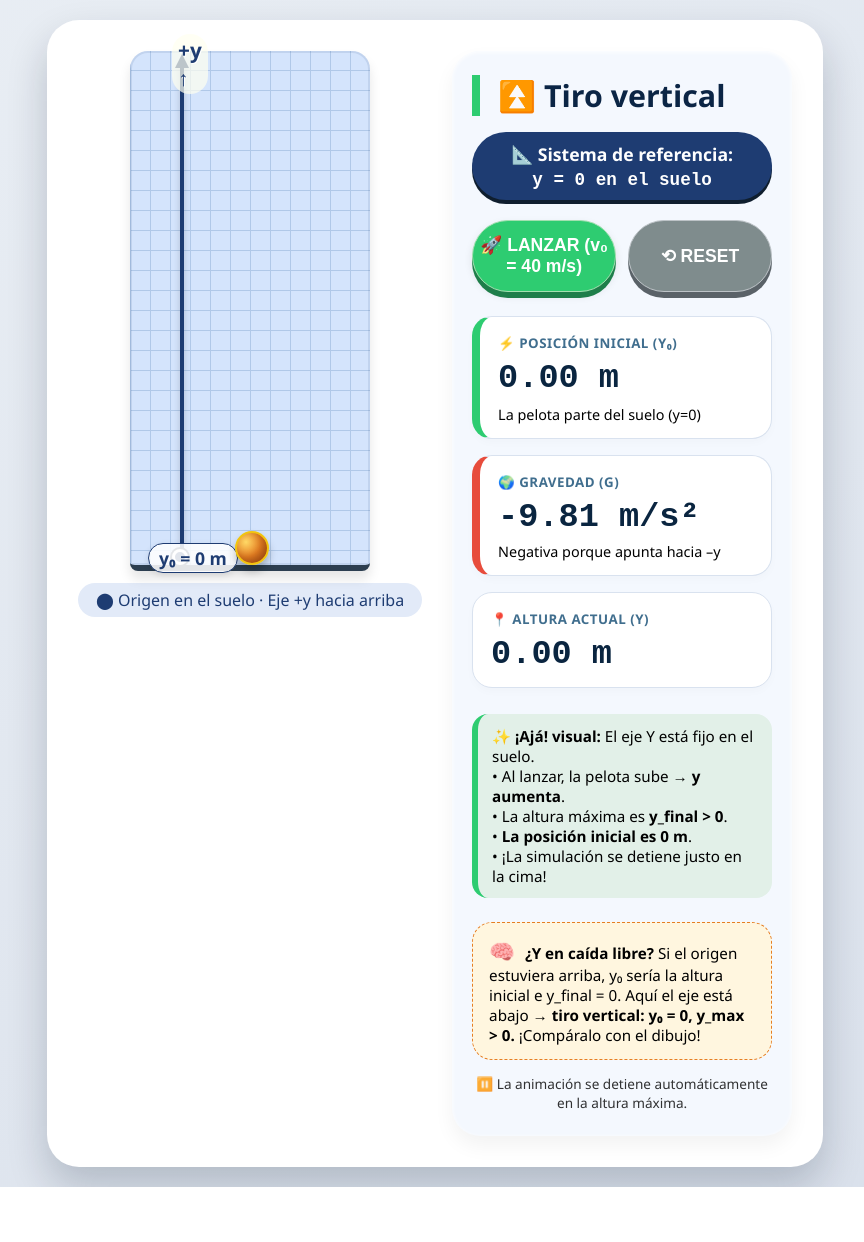
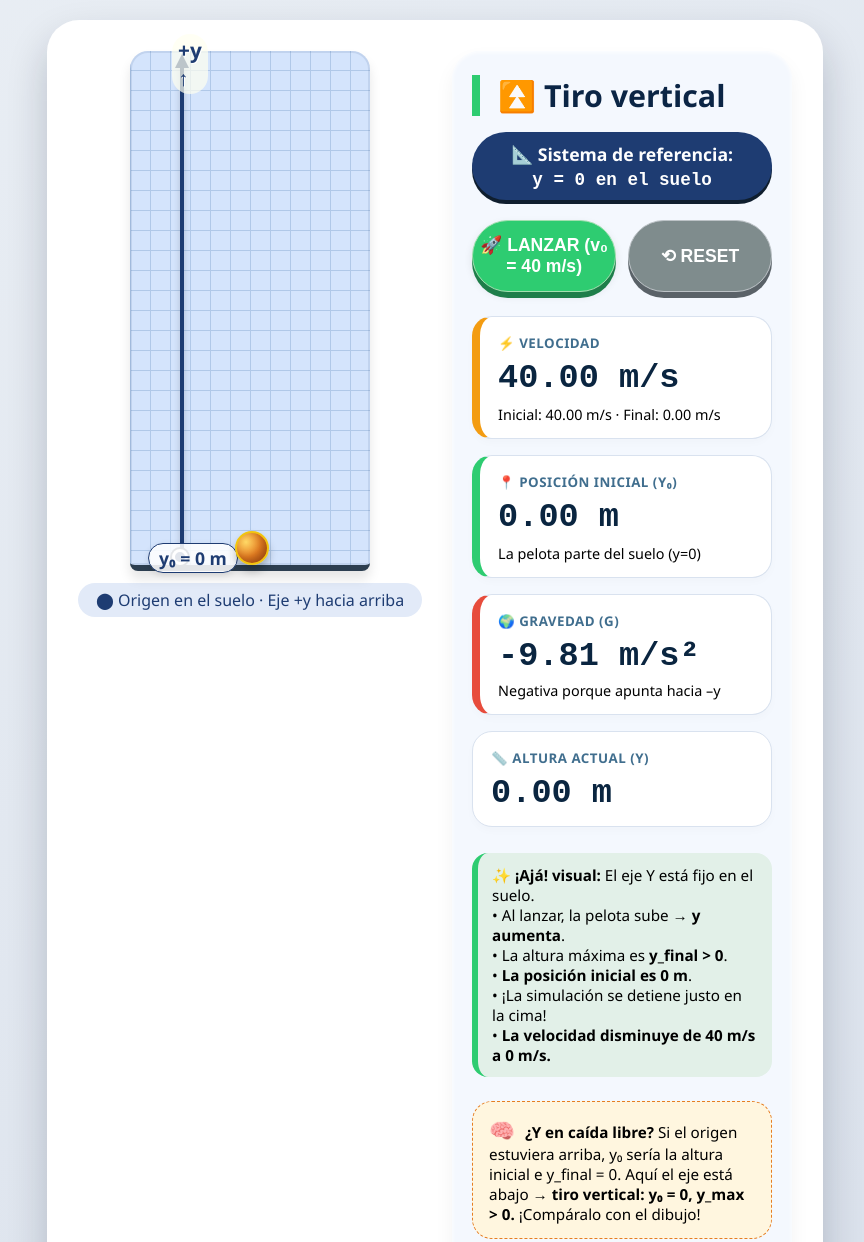
Before and after one commit to codecuellar/codecuellar, a plain HTML site: page tiro-vertical/index.html in a window 1280 px wide. Shown: the top 1242 px of the page, without its empty margins (205-1069 px from the left). Before the commit the page ends 1187 px from the top, so only its background shows below. Drawn offline with Linux system fonts and the light colour scheme.

Commit message:
Update index.html

```diff
--- a/tiro-vertical/index.html
+++ b/tiro-vertical/index.html
@@ -185,11 +185,11 @@
             box-shadow: 0 4px 0 #0f1e2e;
         }
 
-        /* BOTONES AHORA ARRIBA, JUSTO DESPUÉS DEL BADGE */
+        /* BOTONES ARRIBA */
         .btn-group {
             display: flex;
             gap: 12px;
-            margin-bottom: 24px;  /* separa de las tarjetas */
+            margin-bottom: 24px;
         }
         button {
             flex: 1;
@@ -289,14 +289,24 @@
             📐 Sistema de referencia: <br> <span style="font-family: monospace;">y = 0 en el suelo</span>
         </div>
 
-        <!-- BOTONES AQUÍ, ARRIBA Y CÓMODOS -->
+        <!-- BOTONES AQUÍ -->
         <div class="btn-group">
             <button id="lanzarBtn">🚀 LANZAR (v₀ = 40 m/s)</button>
             <button class="reset-btn" id="resetBtn">⟲ RESET</button>
         </div>
 
+        <!-- TARJETA DE VELOCIDAD (INICIAL / ACTUAL) -->
+        <div class="card" style="border-left: 8px solid #f39c12;">
+            <small>⚡ Velocidad</small>
+            <span class="value" id="velDisplay">40.00 m/s</span>
+            <div style="font-size: 0.9rem; margin-top: 8px;">
+                <span id="velInicialLabel">Inicial: 40.00 m/s</span> ·
+                <span id="velFinalLabel">Final: 0.00 m/s</span>
+            </div>
+        </div>
+
         <div class="card" style="border-left: 8px solid #2ecc71;">
-            <small>⚡ Posición inicial (y₀)</small>
+            <small>📍 Posición inicial (y₀)</small>
             <span class="value">0.00 m</span>
             <div style="font-size: 0.9rem; margin-top: 8px;">La pelota parte del suelo (y=0)</div>
         </div>
@@ -308,7 +318,7 @@
         </div>
 
         <div class="card">
-            <small>📍 Altura actual (y)</small>
+            <small>📏 Altura actual (y)</small>
             <span class="value" id="yDisplay">0.00 m</span>
         </div>
 
@@ -317,7 +327,8 @@
             • Al lanzar, la pelota sube → <strong>y aumenta</strong>.<br>
             • La altura máxima es <strong>y_final > 0</strong>.<br>
             • <strong>La posición inicial es 0 m</strong>.<br>
-            • ¡La simulación se detiene justo en la cima!
+            • ¡La simulación se detiene justo en la cima!<br>
+            • <strong>La velocidad disminuye de 40 m/s a 0 m/s.</strong>
         </div>
 
         <div class="reference-note">
@@ -355,20 +366,27 @@
         // Elementos DOM
         const ball = document.getElementById('ball');
         const yDisplay = document.getElementById('yDisplay');
+        const velDisplay = document.getElementById('velDisplay');
         const maxHeightMarker = document.getElementById('maxHeightMarker');
         const maxHeightLabel = document.getElementById('maxHeightLabel');
         const lanzarBtn = document.getElementById('lanzarBtn');
         const resetBtn = document.getElementById('resetBtn');
 
-        // Actualizar posición visual y datos
+        // Actualizar posición visual, velocidad y datos
         function updateDisplay() {
+            // Posición de la pelota
             let bottomPx = y * PX_PER_METER;
             if (bottomPx > 520 - 40) bottomPx = 520 - 40;
             if (bottomPx < 0) bottomPx = 0;
             ball.style.bottom = bottomPx + 'px';
 
+            // Altura actual
             yDisplay.innerText = y.toFixed(2) + ' m';
 
+            // Velocidad actual (con signo positivo hacia arriba)
+            velDisplay.innerText = v.toFixed(2) + ' m/s';
+
+            // Marcador de altura máxima
             if (maxHeightReached > 0.01) {
                 const markerBottom = maxHeightReached * PX_PER_METER;
                 maxHeightMarker.style.display = 'flex';
@@ -390,16 +408,17 @@
             }
 
             let delta = (timestamp - lastTimestamp) / 1000;
-            if (delta > 0.1) delta = 0.016;
+            if (delta > 0.1) delta = 0.016;  // evitar saltos grandes
 
             t += delta;
             v = V0 + G * t;
             y = V0 * t + 0.5 * G * t * t;
 
+            // Condición de parada: velocidad <= 0 o tiempo máximo alcanzado
             if (v <= 0 || t >= T_MAX) {
                 t = T_MAX;
                 y = Y_MAX_TEORICA;
-                v = 0;
+                v = 0.0;
                 maxHeightReached = y;
                 updateDisplay();
 
@@ -436,7 +455,7 @@
             lanzarBtn.disabled = true;
             maxHeightMarker.style.display = 'none';
 
-            updateDisplay();
+            updateDisplay();  // muestra velocidad inicial = 40
 
             animFrame = requestAnimationFrame(animationStep);
         }
@@ -462,6 +481,7 @@
         lanzarBtn.addEventListener('click', iniciarLanzamiento);
         resetBtn.addEventListener('click', resetear);
 
+        // Inicializar correctamente la velocidad mostrada
         resetear();
     })();
 </script>
```
